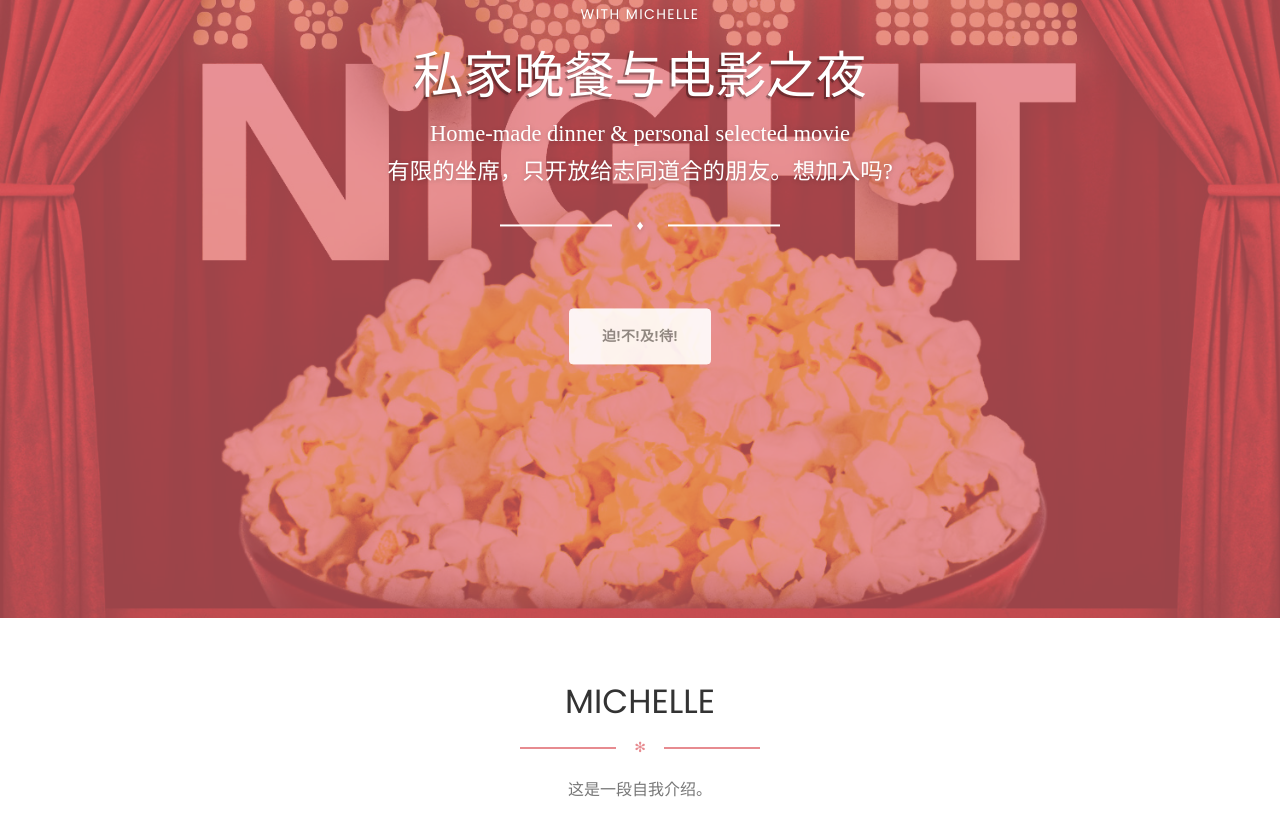
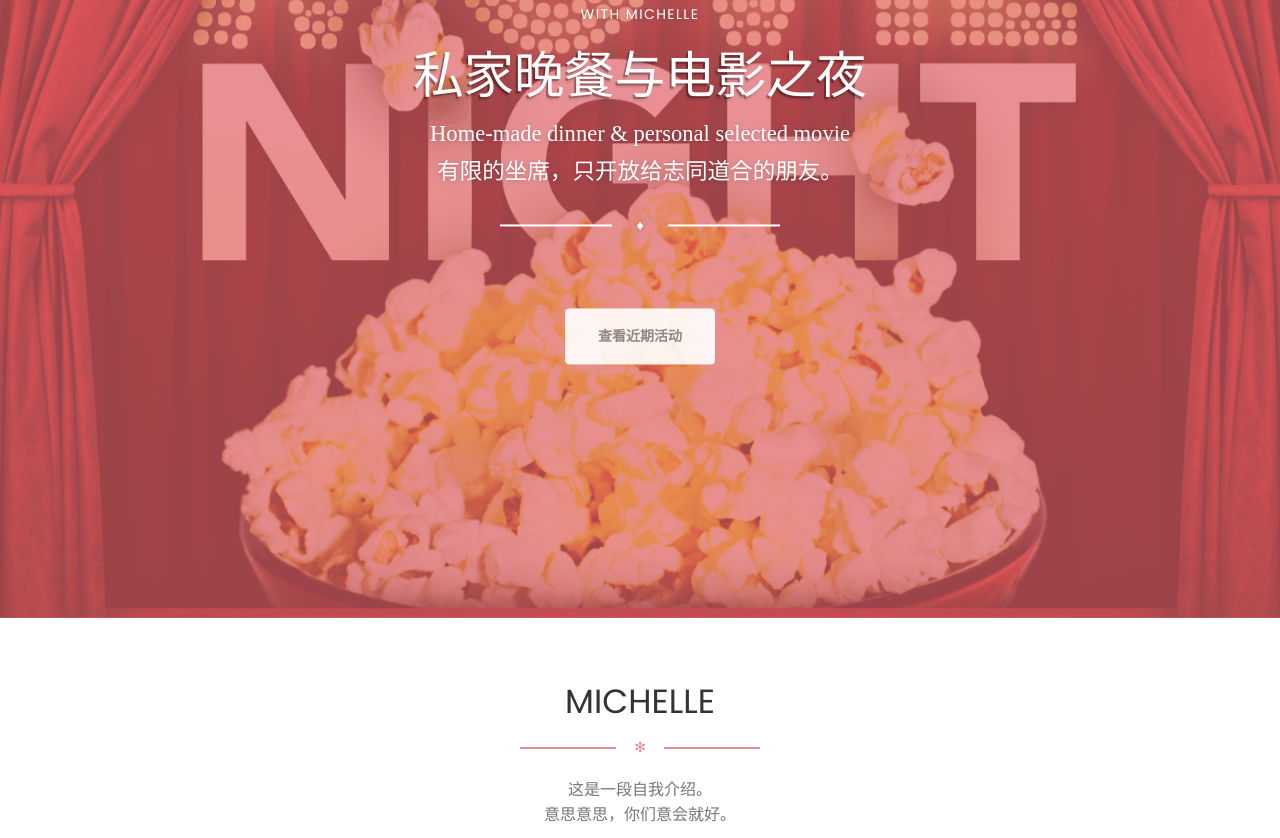
Before and after one commit to micmicmichelle/Girls_Coding_Workshop, a plain HTML site: page index.html in a window 1280 px wide. Shown: the part 182-1020 px from the top of the page. Drawn offline with Linux system fonts and the light colour scheme; some packages are replaced by stand-ins of ours; a web font is replaced by a local one.

```diff
--- a/index.html
+++ b/index.html
@@ -75,13 +75,13 @@
                         <p>with Michelle</p>
                         <h1 class="title-modern col-xs-title">私家晚餐与电影之夜</h1>
                         <h3>Home-made dinner & personal selected movie</h3>
-                        <h3>有限的坐席，只开放给志同道合的朋友。想加入吗?</h3>
+                        <h3>有限的坐席，只开放给志同道合的朋友。</h3>
                         <div class="separator line-separator">♦</div>
                     </div>
 
                     <div class="button-get-started">
-                        <a href="mailto:mingxin.michelle.zhao@gmail.com?subject=Movie%20Night" target="_blank" class="btn btn-white btn-fill btn-lg ">
-                            迫!不!及!待!
+                        <a href="assets/img/opening_night.pdf" target="_blank" class="btn btn-white btn-fill btn-lg ">
+                            查看近期活动
                         </a>
                     </div>
                 </div>
@@ -97,7 +97,9 @@
                 <div class="title-area">
                     <h2 class="title-modern">MICHELLE</h2>
                     <div class="separator separator-danger">✻</div>
-                    <p class="description">这是一段自我介绍。</p>
+                    <p class="description">这是一段自我介绍。<br />
+                      意思意思，你们意会就好。
+                    </p>
                 </div>
 
             </div>
@@ -242,7 +244,7 @@
                 </div>
 
                 <div class="button-get-started">
-                    <a href="#gaia" class="btn btn-danger btn-fill btn-lg">点这里申请吧</a>
+                    <a href="mailto:mingxin.michelle.zhao@gmail.com?subject=Movie%20Night" class="btn btn-danger btn-fill btn-lg">点这里申请吧</a>
                 </div>
             </div>
         </div>
```
